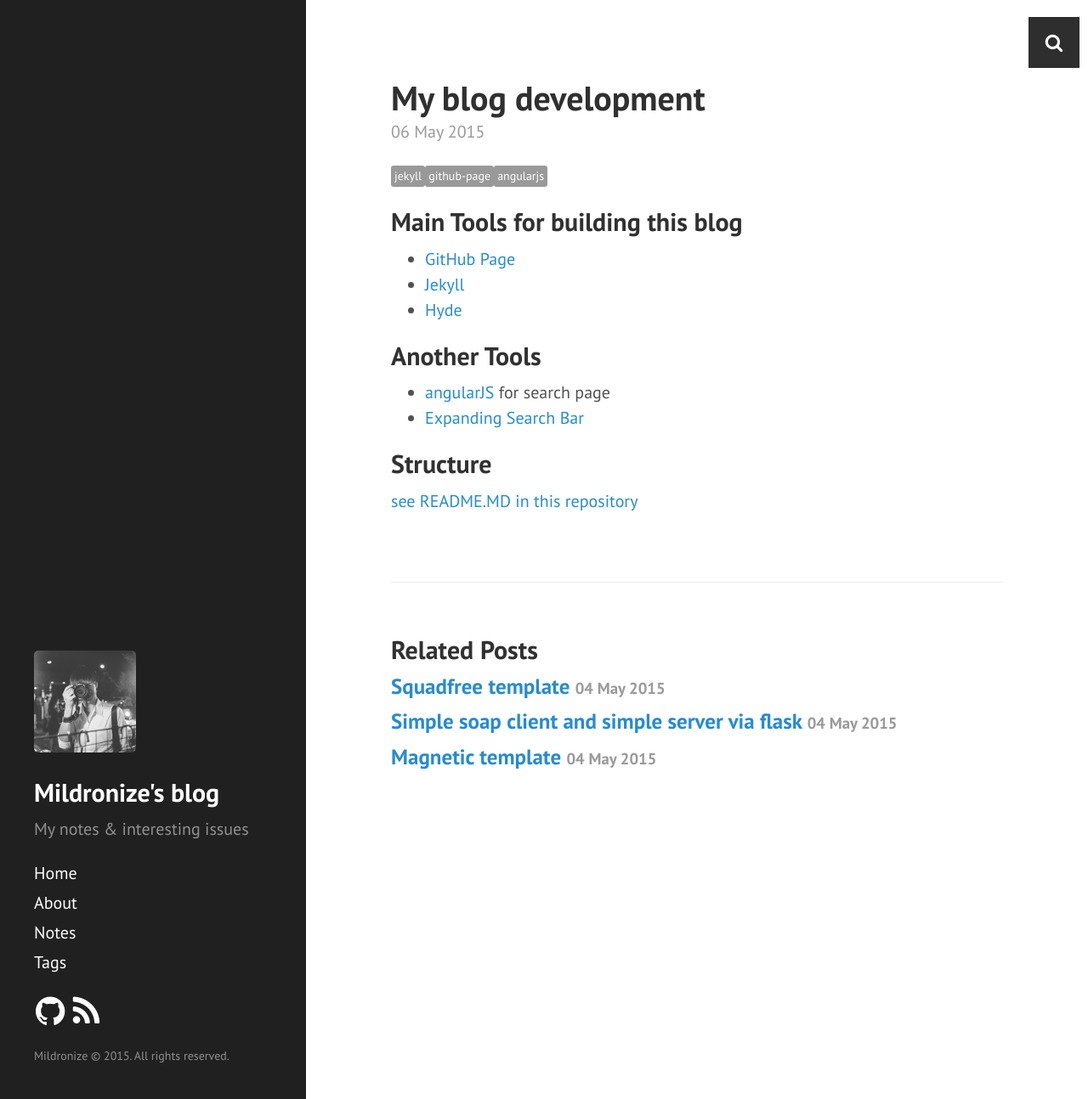
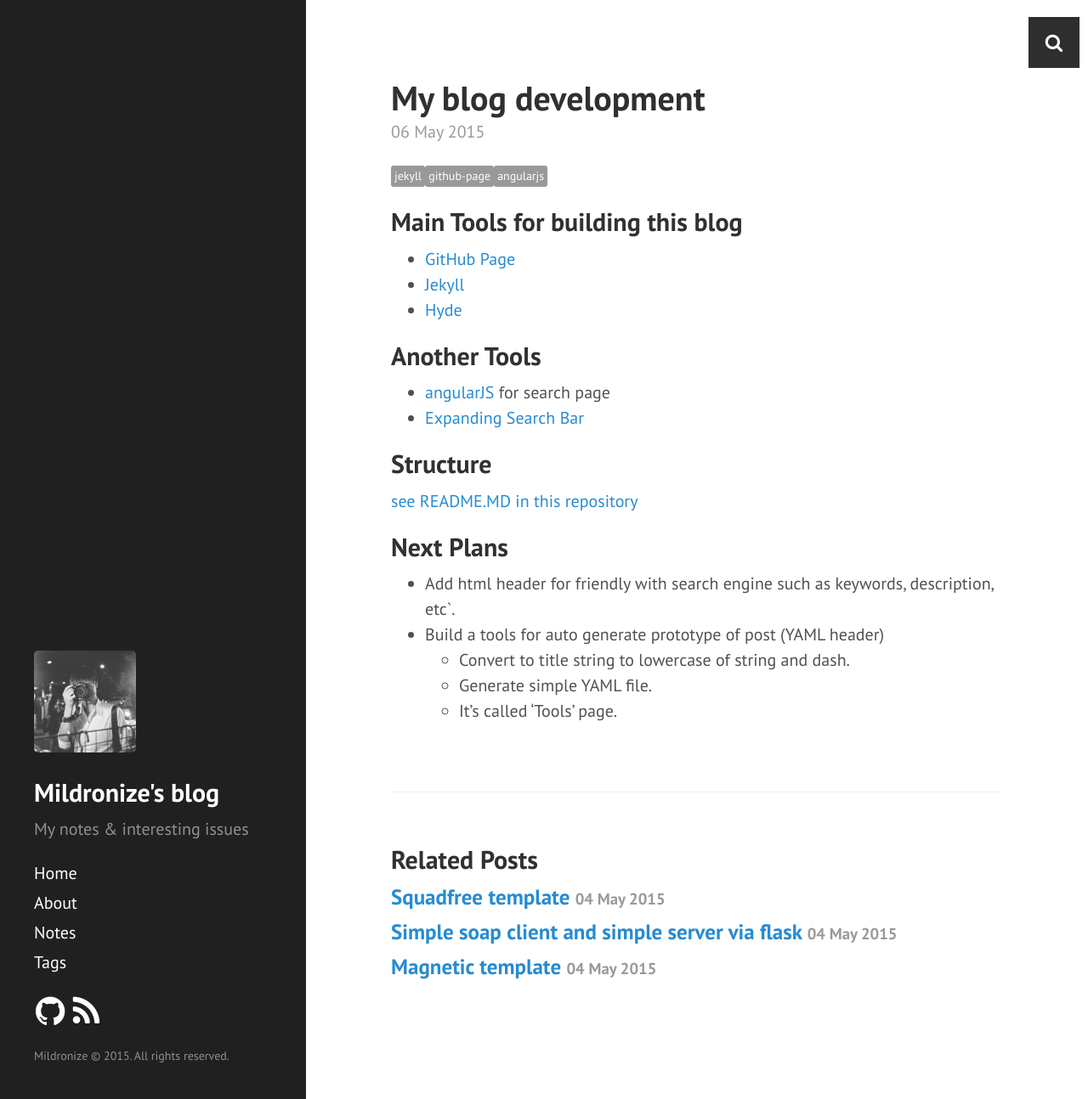
Before and after one commit to mildronize/blog-jekyll, a Jekyll site: the page built from _posts/2015-05-06-my-blog-development.md, in a window 1280 px wide and 1294 px high. Shown: the whole window at 85% size. Built offline with Jekyll 4.4.1, drawn with Linux system fonts in a browser that asks for light colours; Markdown is read by kramdown in place of the engine named in the settings.

Commit message:
Update 2015-05-06-my-blog-development.md

```diff
--- a/_posts/2015-05-06-my-blog-development.md
+++ b/_posts/2015-05-06-my-blog-development.md
@@ -18,3 +18,10 @@
 
 ## Structure
 [see README.MD in this repository](https://github.com/mildronize/mildronize.github.io/blob/master/README.md)
+
+## Next Plans
+- Add html header for friendly with search engine such as keywords, description, etc`.
+- Build a tools for auto generate prototype of post (YAML header)
+  - Convert to title string to lowercase of string and dash.
+  - Generate simple YAML file.
+  - It's called 'Tools' page.
```
